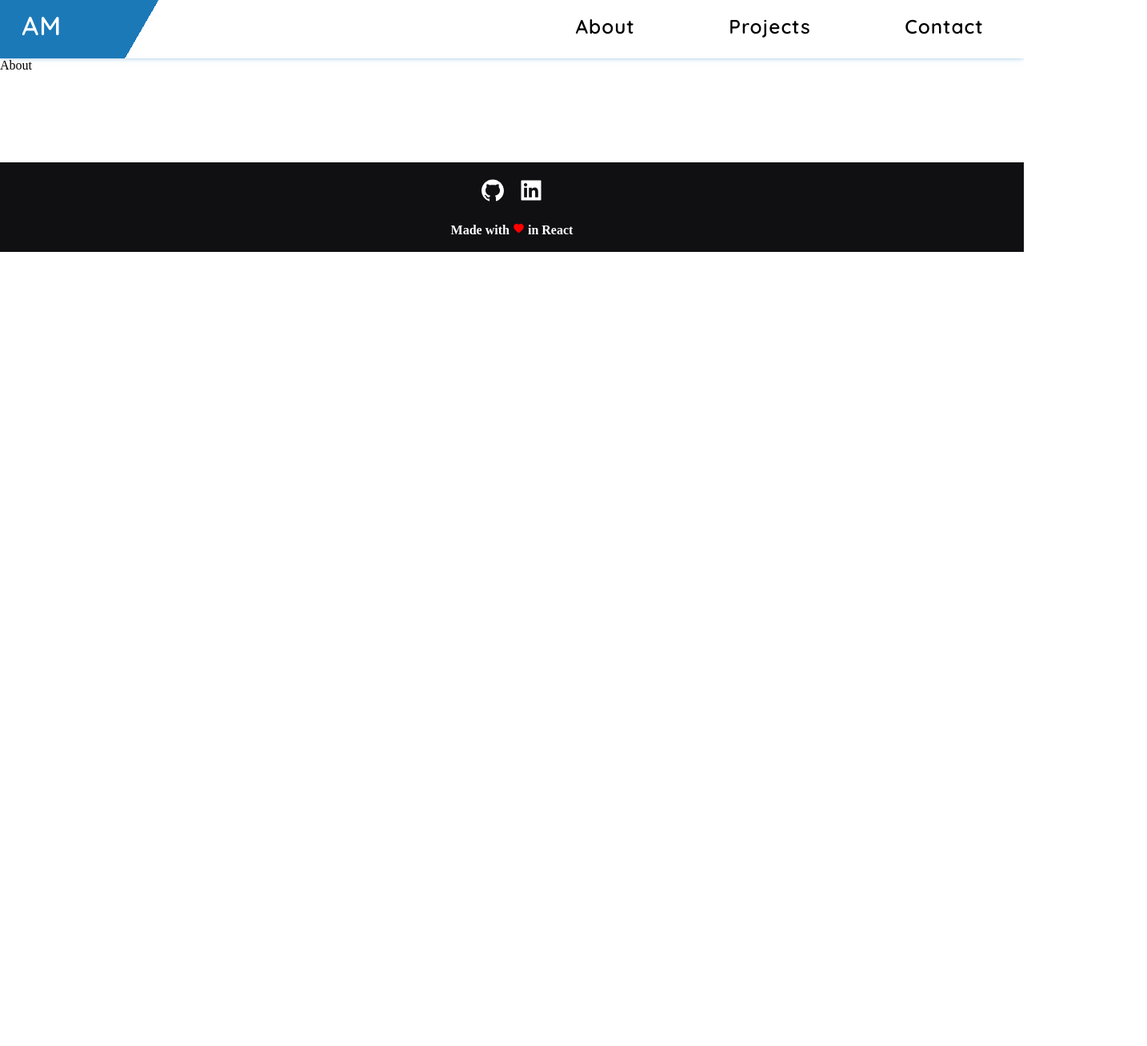
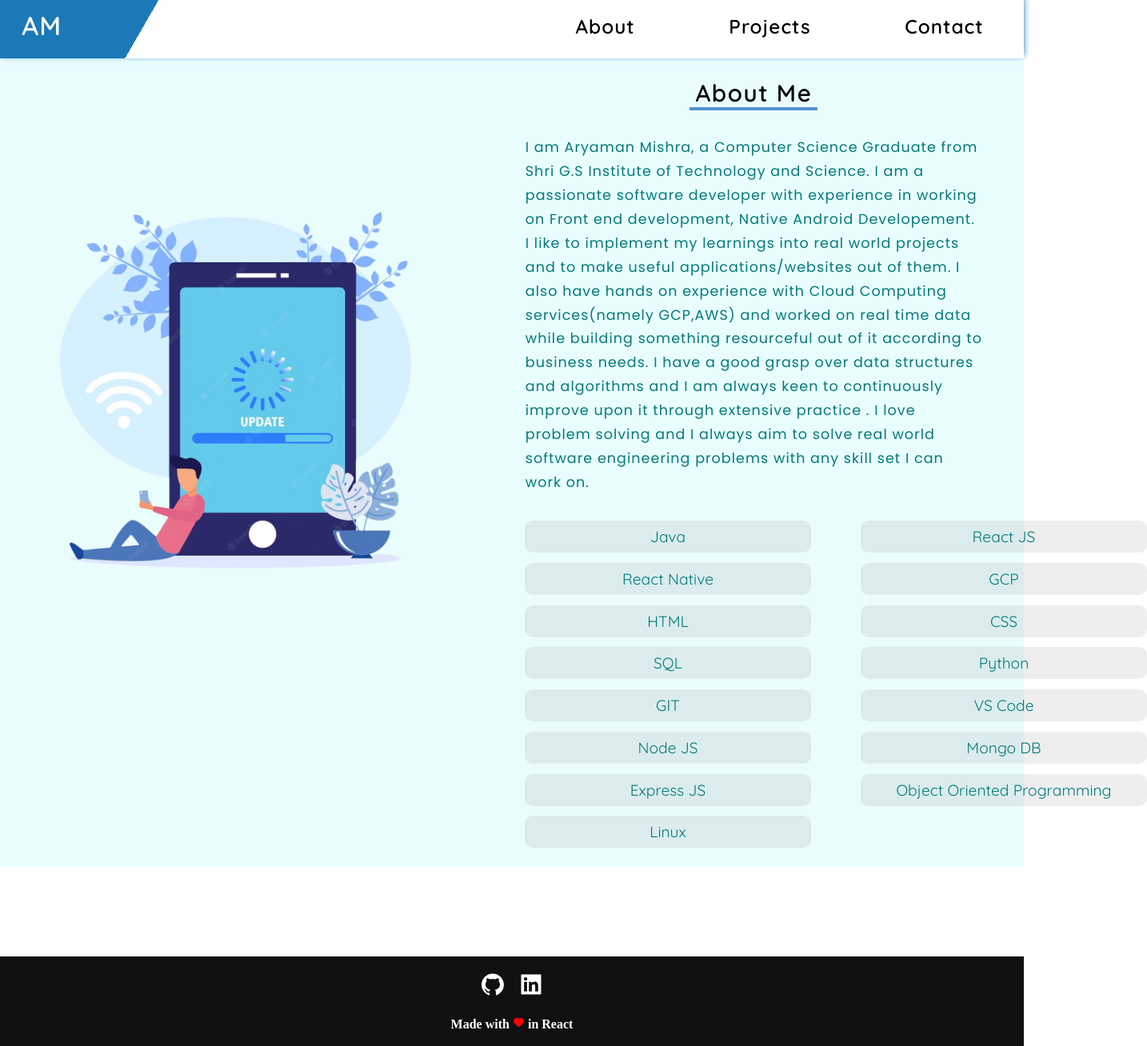
Before and after one commit to AryamanMishra/Portfolio-Website, a React (Create React App) app: page /about in a window 1280 px wide. Shown: the whole page at 80% size, 1434 px wide, since content can reach past the window. Before the commit the page ends 800 px from the top, so only its background shows below. Built offline with nearby package versions, Linux system fonts and the light colour scheme.

Commit message:
updated about section

```diff
--- a/src/App.js
+++ b/src/App.js
@@ -2,7 +2,7 @@ import React from 'react'
 import Home from './components/Home/Home'
 import Navbar from './components/Navbar'
 import { BrowserRouter, Routes, Route } from "react-router-dom";
-import About from './components/About';
+import About from './components/About/About';
 import Contact from './components/Contact';
 import Projects from './components/Projects/Projects'
 import Footer from './components/Footer'
--- a/src/components/About.js
+++ /dev/null
@@ -1,12 +0,0 @@
-import React from 'react'
-
-
-const About = ()=> {
-    return (
-        <div>
-            About
-        </div>
-    )
-}
-
-export default About
--- /dev/null
+++ b/src/components/About/About.js
@@ -0,0 +1,17 @@
+import React from 'react'
+import '../../styles/About.css'
+import heroImage from '../../images/heroImage.png'
+import AboutContent from './AboutContent'
+
+const About = ()=> {
+    return (
+        <div className="main-about">
+            <div className="main-about-section">
+                <img src={heroImage} className='hero-img' alt='Hero'/>
+                <AboutContent />
+            </div>
+        </div>
+    )
+}
+
+export default About
--- /dev/null
+++ b/src/components/About/AboutContent.js
@@ -0,0 +1,26 @@
+import React from 'react'
+import Skill from './Skill'
+import skills from '../../data/skills'
+
+const AboutContent = ()=> {
+    return (
+        <div className="main-about-content">
+            <div className="main-about-content-title">
+                <h2>About Me</h2>
+                <div className="about-underline"></div>
+            </div>
+            <div className="main-about-content-text">
+                <p> I am Aryaman Mishra, a Computer Science Graduate from Shri G.S Institute of Technology and Science. I am a passionate software developer with experience in working on Front end development, Native Android Developement. I like to implement my learnings into real world projects and to make useful applications/websites out of them. I also have hands on experience with Cloud Computing services(namely GCP,AWS) and worked on real time data while building something resourceful out of it according to business needs. I have a good grasp over data structures and algorithms and I am always keen to continuously improve upon it through extensive practice . I love problem solving and I always aim to solve real world software engineering problems with any skill set I can work on. </p>
+            </div>
+            <div className="main-about-content-skills">
+                {
+                    skills.map((skill,idx)=> {
+                        return <Skill key={idx} skill={skill}/>
+                    })
+                }
+            </div>
+        </div>
+    )
+}
+
+export default AboutContent
--- /dev/null
+++ b/src/components/About/Skill.js
@@ -0,0 +1,11 @@
+import React from 'react'
+
+const Skill = ({skill})=> {
+    return (
+        <div className="about-skill">
+            <p>{skill}</p>
+        </div>
+    )
+}
+
+export default Skill
--- /dev/null
+++ b/src/data/skills.js
@@ -0,0 +1,19 @@
+const skills = [
+    "Java",
+    "React JS",
+    "React Native",
+    "GCP",
+    "HTML",
+    "CSS",
+    "SQL",
+    "Python",
+    "GIT",
+    "VS Code",
+    "Node JS",
+    "Mongo DB",
+    "Express JS",
+    "Object Oriented Programming",
+    "Linux"
+]
+
+export default skills;
--- /dev/null
+++ b/src/styles/About.css
@@ -0,0 +1,77 @@
+.main-about-section {
+    display: flex;
+    gap: 5em;
+    background-color: rgba(124, 241, 241, 0.158);
+    align-items: flex-start;
+    justify-content: center;
+    padding-top: 1.5em;
+}
+
+.main-about-content {
+    display: flex;
+    flex-direction: column;
+}
+
+.main-about-content-title {
+    display: flex;
+    flex-direction: column;
+    align-items: center;
+    margin-bottom: 1em;
+}
+
+.about-underline {
+    width: 10em;
+    height: 0.25em;
+	background-color: rgb(84, 147, 209);
+}
+.main-about-content-title h2 {
+    text-align: center;
+    font-family: 'Quicksand', sans-serif;
+    letter-spacing: 1.5px;
+    font-size: 1.85em;
+}
+
+.main-about-content-text {
+    padding: 0.5em 1.25em;
+    margin: 0.5em 2em;
+}
+
+.main-about-content-text p {
+    font-family: 'Poppins', sans-serif;
+    font-size: 1.1em;
+    color: rgb(1, 123, 123);
+    letter-spacing: 1px;
+    line-height: 1.7em;
+}
+
+.hero-img {
+    padding-top: 10em;
+    margin-left: 4em;
+}
+
+.main-about-content-skills {
+    margin : 1em 3.2em;
+    display: grid;
+    grid-template-columns: 100px 100px;
+    column-gap: 320px;
+    row-gap: 0.8em;
+    margin-bottom: 1.5em;
+}
+
+.about-skill {
+    border-radius: 10px;
+    display: flex;
+    align-items: center;
+    justify-content: center;
+    width: 350px;
+    background-color: rgba(128, 128, 128, 0.135);
+    padding: 0.5em 0.25em;
+}
+
+.about-skill p {
+    color: rgb(1, 123, 123);
+    font-family: 'Poppins', sans-serif;
+    font-family: 'Quicksand', sans-serif;
+    /* font-weight: 600; */
+    font-size: 1.2em;
+}
```
